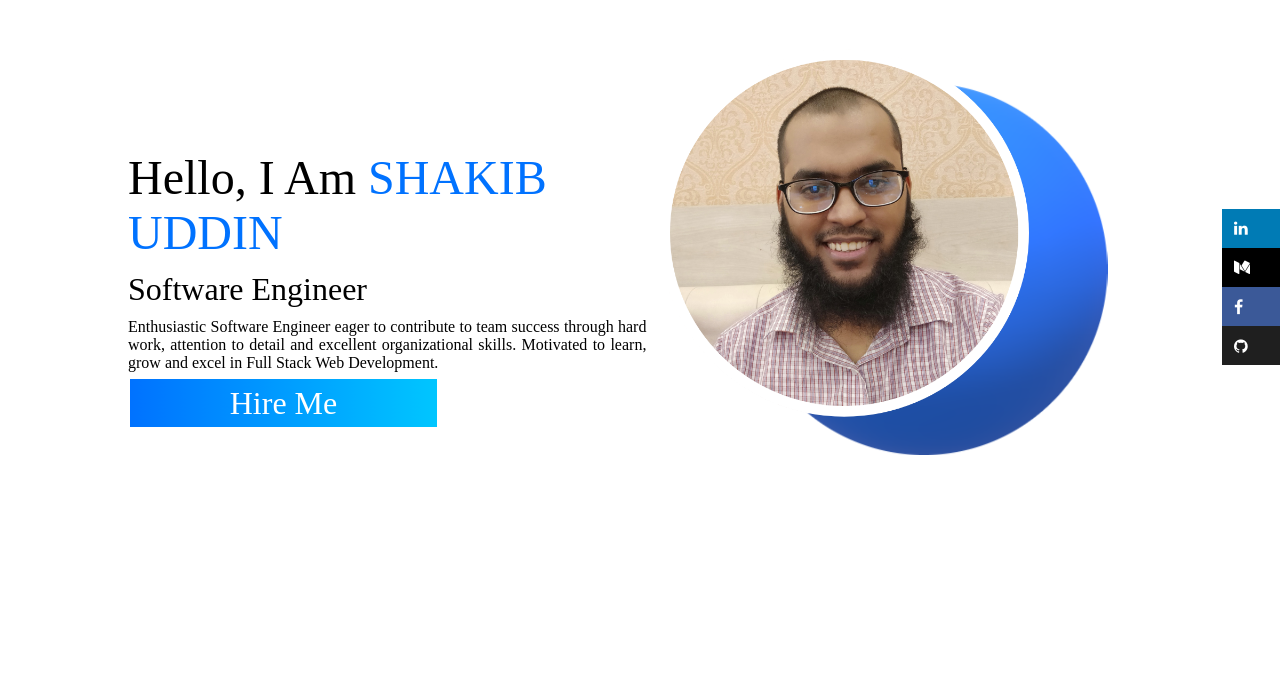
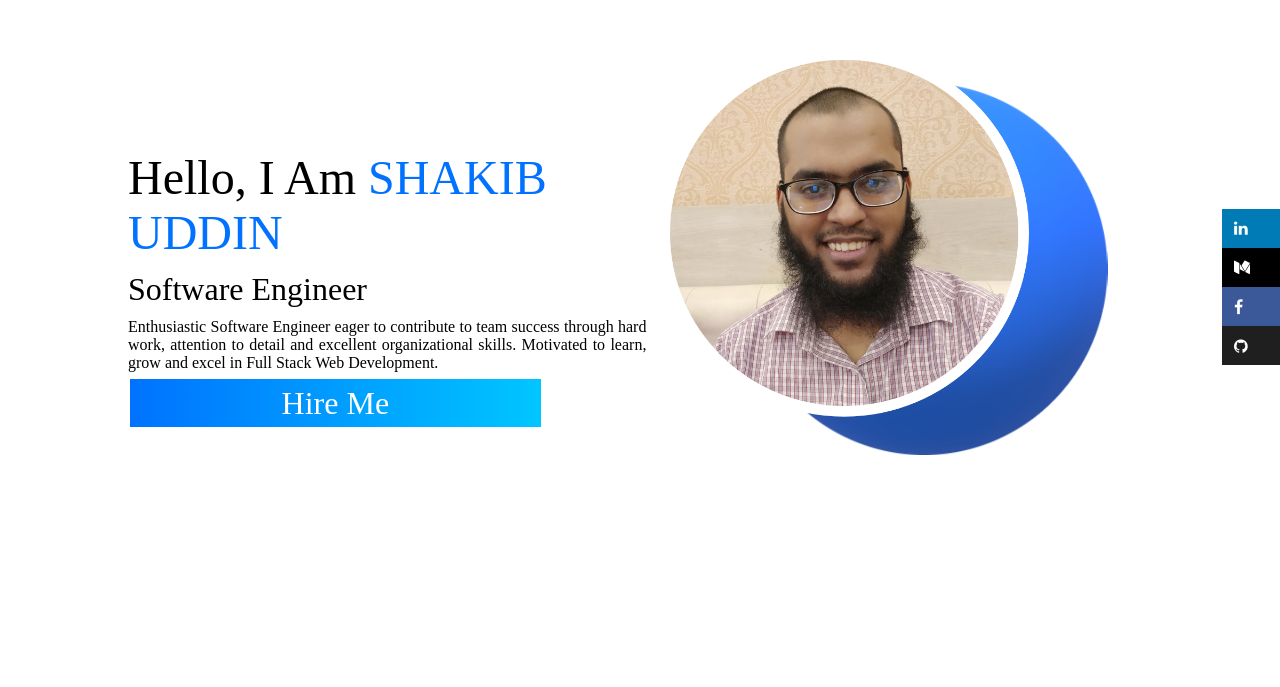
Before and after one commit to ShakibUddin/portfolio, a plain HTML site: page index.html in a window 1280 px wide. Shown: the part 113-800 px from the top of the page. Drawn offline with Linux system fonts and the light colour scheme.

Commit message:
fixed hire me button

```diff
--- a/hello_section_style.css
+++ b/hello_section_style.css
@@ -28,19 +28,19 @@
     text-align: justify;
     padding: 1% 0;
 }
-.say-hello{
+.hire-me{
     background: var(--gradient-color);
     padding: 1% 0;
     color: white;
     font-size: 2rem;
     border: none;
-    width: 60%;
+    width: 80%;
     cursor: pointer;
     text-align: center;
     text-decoration: none;
     border: 2px solid white;
 }
-.say-hello:hover{
+.hire-me:hover{
     border: 2px solid var(--primary-color);
     color: var(--primary-color);
     background: white;
--- a/index.html
+++ b/index.html
@@ -23,8 +23,8 @@
             <p class="objective">Enthusiastic Software Engineer eager to contribute to team success through hard work,
                 attention to detail and excellent organizational skills. Motivated to learn, grow and excel in Full
                 Stack Web Development.</p>
-            <a class="say-hello" target="_blank"
-                href="https://www.linkedin.com/in/md-shakib-uddin-bhuiyan-33031518a">Hire Me</a>
+            <a class="hire-me" target="_blank" href="https://www.linkedin.com/in/md-shakib-uddin-bhuiyan-33031518a">Hire
+                Me</a>
         </div>
         <div class="image-div">
             <img class="my-image" src="images/sakib.png" alt="">
```
